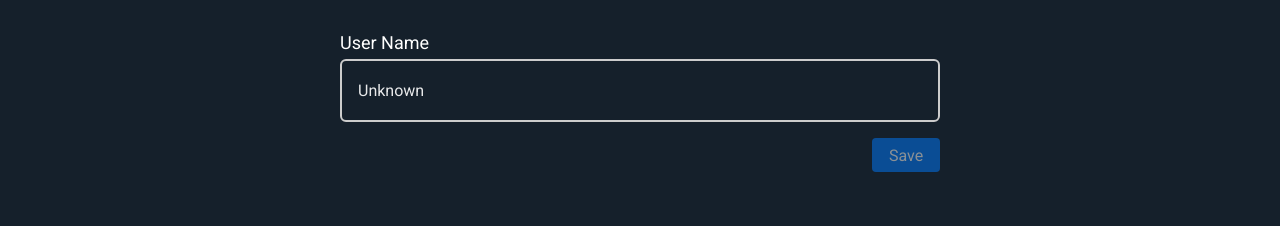
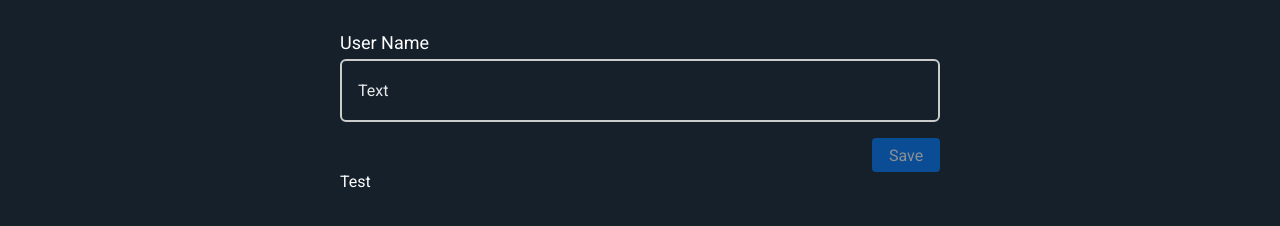
Before and after one commit to mark-itc/microblogging-omribarmats, a React (Create React App) app in the folder microblogging/: page /profile in a window 1280 px wide. Shown: the part 146-372 px from the top of the page. Built offline with nearby package versions, Linux system fonts and the light colour scheme; no server answers.

Commit message:
Test commit
Test commit to see Firebase is working properly

```diff
--- a/microblogging/src/Contexts/UserNameContext.jsx
+++ b/microblogging/src/Contexts/UserNameContext.jsx
@@ -4,7 +4,7 @@ import localForage from "localforage";
 const UserNameContext = createContext();
 
 const UserNameProvidr = ({ children }) => {
-  const [userName, setUserName] = useState("Unknown");
+  const [userName, setUserName] = useState("Text");
 
   useEffect(() => {
     localForage.setItem("User Name", userName);
--- a/microblogging/src/Pages/Profile.jsx
+++ b/microblogging/src/Pages/Profile.jsx
@@ -28,6 +28,7 @@ export const Profile = () => {
           navigate("/");
         }}
       />
+      <p>Test</p>
     </div>
   );
 };
```
